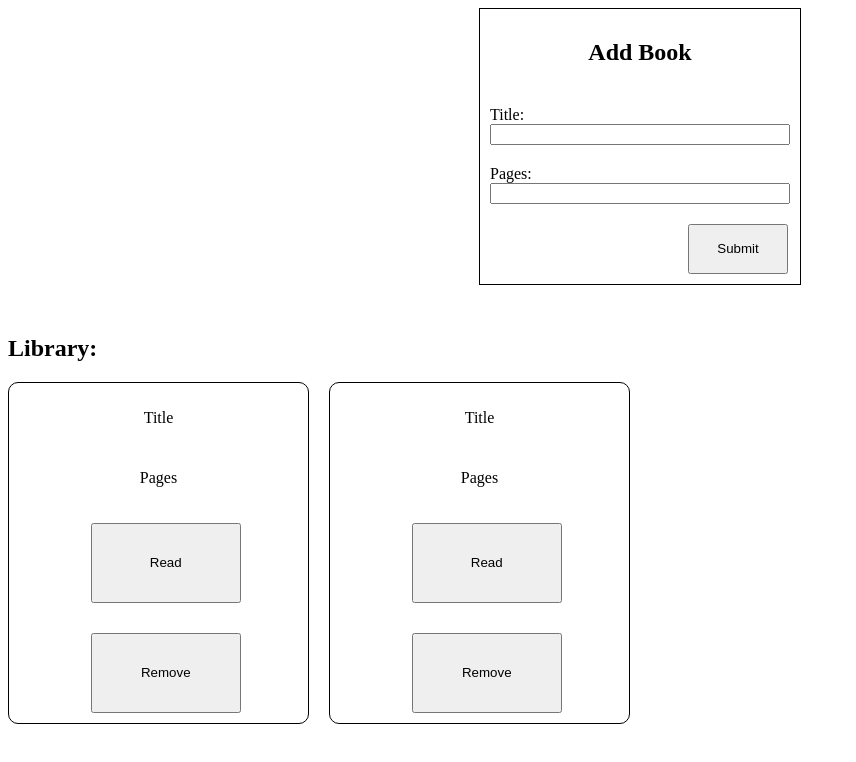
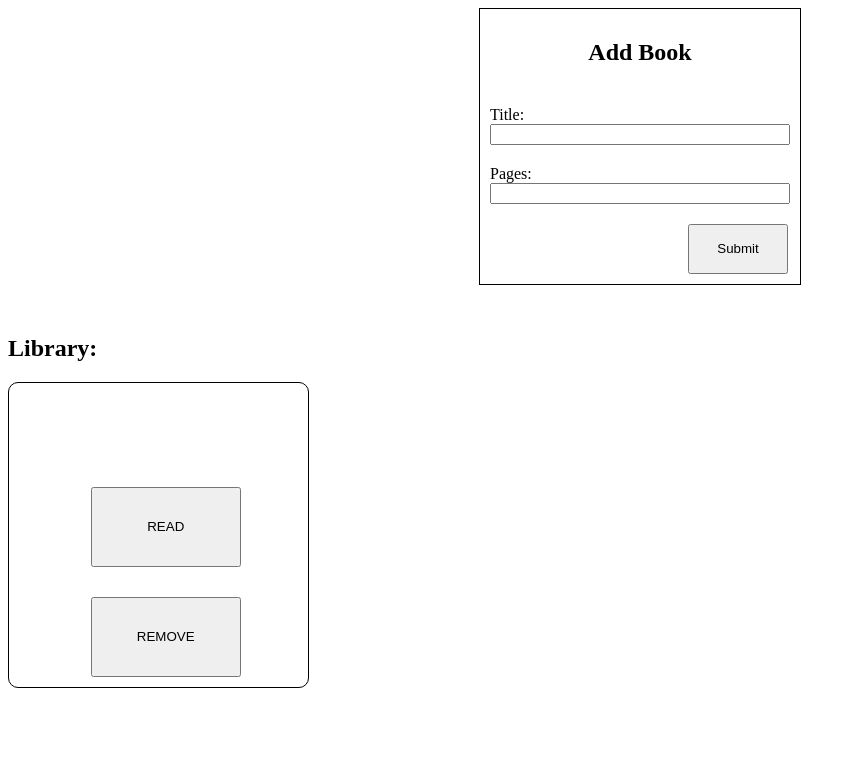
Before and after one commit to kooymj/library, a plain HTML site: page index.html in a window 1280 px wide. Shown: the whole page, without its empty margins (0-856 px from the left). Drawn offline with Linux system fonts and the light colour scheme.

Commit message:
create bookCard added to script.js

```diff
--- a/index.html
+++ b/index.html
@@ -29,7 +29,7 @@
     <div class="main">
         <h2>Library:</h2>
         <div class="library">
-            <div class="card">
+            <!-- <div class="card">
                 <p>Title</p>
                 <p>Pages</p>
                 <button>Read</button>
@@ -40,7 +40,7 @@
                 <p>Pages</p>
                 <button>Read</button>
                 <button>Remove</button>
-            </div>
+            </div> -->
         </div>
     </div>
 </body>
--- a/script.js
+++ b/script.js
@@ -1,6 +1,8 @@
 const addBookBtn = document.querySelector('#addBookBtn');
 const bookTitleInput = document.querySelector('#input-title');
 const bookPagesInput = document.querySelector('#input-pages');
+const libraryGrid = document.querySelector('.library');
+
 let myLibrary = [
     {
         title: 'Book1',
@@ -16,7 +18,37 @@ function Book(title, pages){
 function addBookToLibrary(){
     const newBook = new Book(bookTitleInput.value, bookPagesInput.value);
     myLibrary.push(newBook);
-    console.table(myLibrary);
+    createBookCard(newBook);
 }
 
 addBookBtn.addEventListener('click', addBookToLibrary);
+
+function createBookCard(book){
+    const bookCard = document.createElement('div');
+    const title = document.createElement('p');
+    const pages = document.createElement('p');
+    const readBtn = document.createElement('button');
+    const removeBtn = document.createElement('button');
+
+    bookCard.classList.add('card');
+
+    title.textContent = book.title;
+    pages.textContent = book.pages;
+    readBtn.textContent = 'READ';
+    removeBtn.textContent = 'REMOVE';
+
+    bookCard.appendChild(title);
+    bookCard.appendChild(pages);
+    bookCard.appendChild(readBtn);
+    bookCard.appendChild(removeBtn);
+    libraryGrid.appendChild(bookCard);
+}
+
+function loadBooks(library){
+    for(let book in library){
+        createBookCard(book);
+        console.table(book);
+    }
+}
+
+loadBooks(myLibrary);
```
